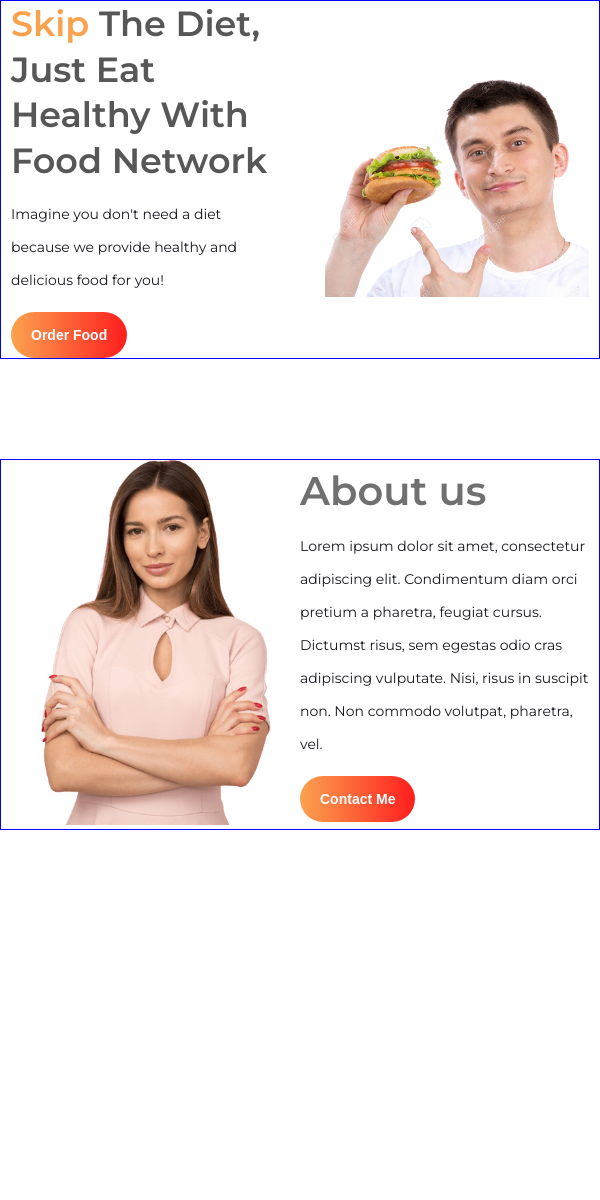
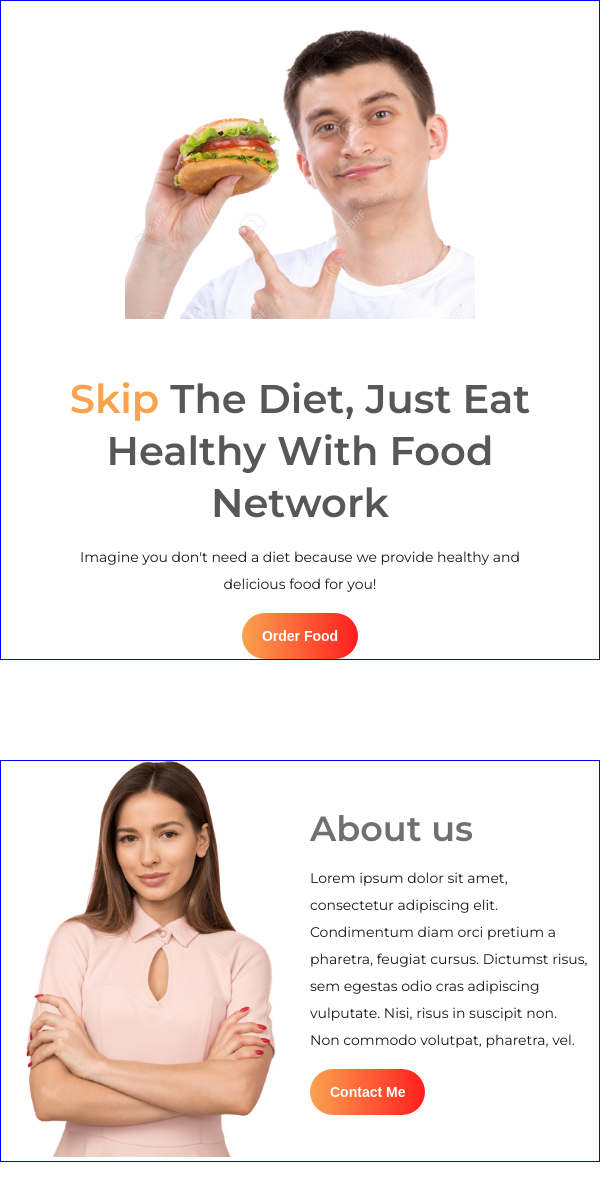
Before and after one commit to hasiburrahmanbiplab/eat-healthy, a plain HTML site: page index.html in a window 600 px wide. Before the commit the page ends 930 px from the top, so only its background shows below. Drawn offline with Linux system fonts and the light colour scheme.

Commit message:
modifed responsive

```diff
--- a/css/style.css
+++ b/css/style.css
@@ -45,12 +45,12 @@ h1, h2, h3, h4, h5, h6{
     font-weight: 600;
     color: #707070;
 }
-.section-description{
-    font-size: 14px;
-    font-weight: 400;
-    color: #18191F;
-    line-height: 33px;
-    padding: 15px 0;
+.section-description {
+	font-size: 14px;
+	font-weight: 400;
+	color: #18191F;
+	line-height: 36px;
+	padding: 15px 0;
 }
 .recipie-title{
     font-size: 25px;
@@ -129,6 +129,11 @@ h1, h2, h3, h4, h5, h6{
     .main-heading {
         font-size: 35px;
     }
+    .section-title {
+        font-size: 30px;
+        font-weight: 600;
+        color: #707070;
+    }
     .banner-container
     {
         justify-content: center;
@@ -150,18 +155,40 @@ h1, h2, h3, h4, h5, h6{
 }
 @media (min-width:577px) and (max-width:767.99px){
     .main-heading {
+        font-size: 40px;
+    }
+    .section-title {
         font-size: 35px;
     }
+    .section-description {
+        line-height: 27px;
+    }
     .banner-container{
+        flex-direction: column-reverse;
         justify-content: center;
         align-items: center;
         row-gap: 50px;
     }
+    .banner-container .banner-text {
+        text-align: center;
+    }
+    .banner-container .banner-image {
+        max-width: 350px;
+    }
     /* about part start */
+    .about-container {
+        /* flex-direction: column; */
+        justify-content: center;
+        align-items: center;
+        column-gap: 20px;
+    }
+    .about-container .about-text{
+        text-align: start;
+    }
     .about-image .about-img {
-        max-width: 230px;
+        max-width: 250px;
+        height: auto;
     }
-
 }
 @media (min-width:768px) and (max-width:991.99px) {
     .main-heading {
@@ -181,3 +208,8 @@ h1, h2, h3, h4, h5, h6{
         max-width: 250px;
     }
 }
+@media (min-width:992px) and (max-width:1199.99px) {
+    .about-image .about-img {
+        max-width: 300px;
+    }
+}
```
